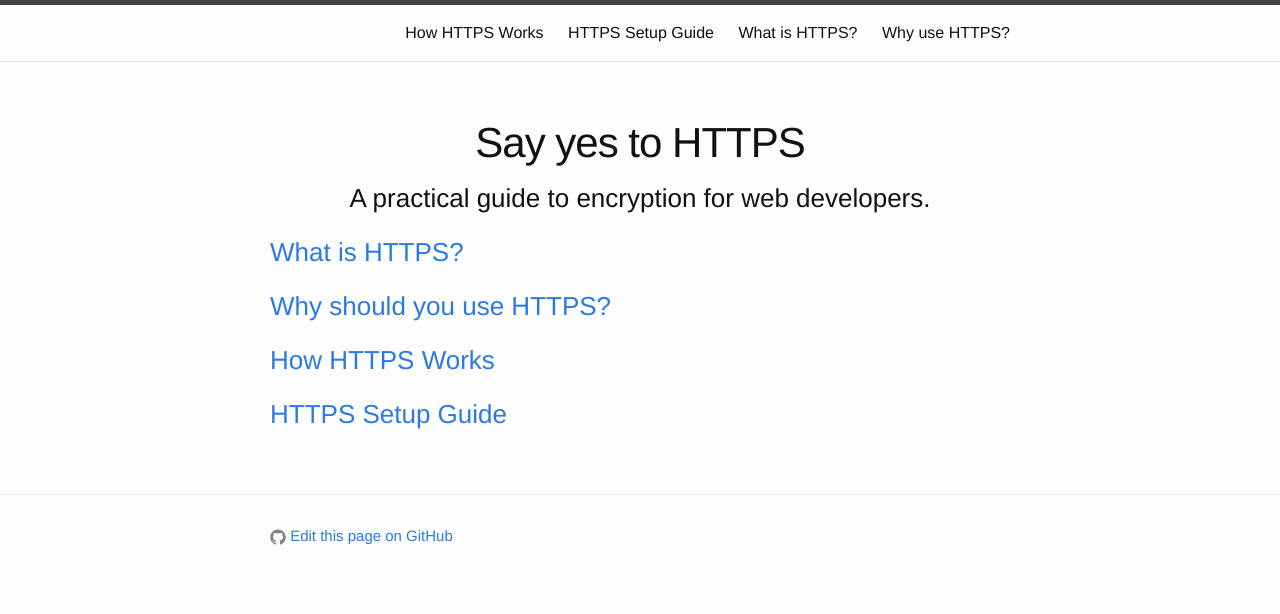
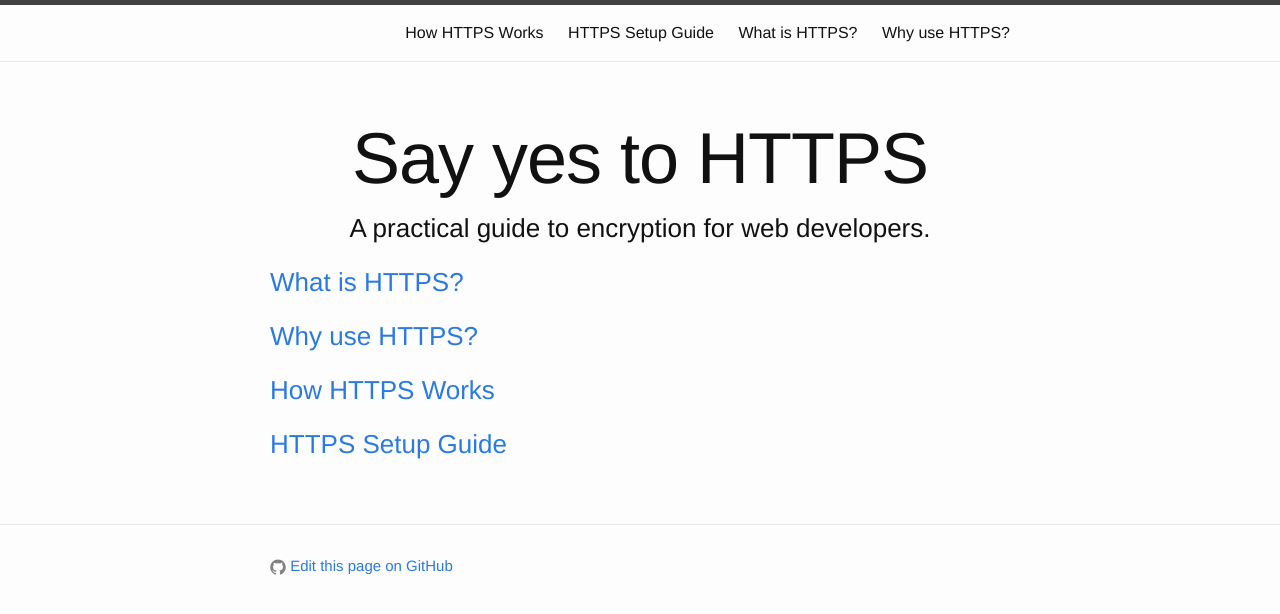
Before and after one commit to ericandrewlewis/say-yes-to-https, a Jekyll site: the page built from index.md, in a window 1280 px wide. Shown: the top 614 px of the page. Built offline with Jekyll 4.4.1, drawn with Linux system fonts in a browser that asks for light colours.

Commit message:
Homepage

```diff
--- a/_includes/header.html
+++ b/_includes/header.html
@@ -1,7 +1,7 @@
 <header class="site-header">
 
   <div class="wrapper">
-    {% if page.homepage != true %}
+    {% if page.slug != 'homepage' %}
     <a class="site-title" href="{{ site.baseurl }}/">{{ site.title }}</a>
     {% endif %}
 
--- a/_layouts/default.html
+++ b/_layouts/default.html
@@ -3,7 +3,7 @@
 
   {% include head.html %}
 
-  <body>
+  <body class="page-{{ page.slug }}">
 
     {% include header.html %}
 
--- a/_sass/_layout.scss
+++ b/_sass/_layout.scss
@@ -213,6 +213,10 @@
     }
 }
 
+.page-homepage .post-title {
+    font-size: 72px;
+}
+
 .post-content {
     margin-bottom: $spacing-unit;
 
--- a/index.md
+++ b/index.md
@@ -9,7 +9,7 @@ homepage: true
 
 ### [What is HTTPS?](what-is-https/)
 
-### [Why should you use HTTPS?](why-use-https/)
+### [Why use HTTPS?](why-use-https/)
 
 ### [How HTTPS Works](how-https-works/)
 
```
Also changed, not shown: other parts of index.md (+1 -1 lines).
